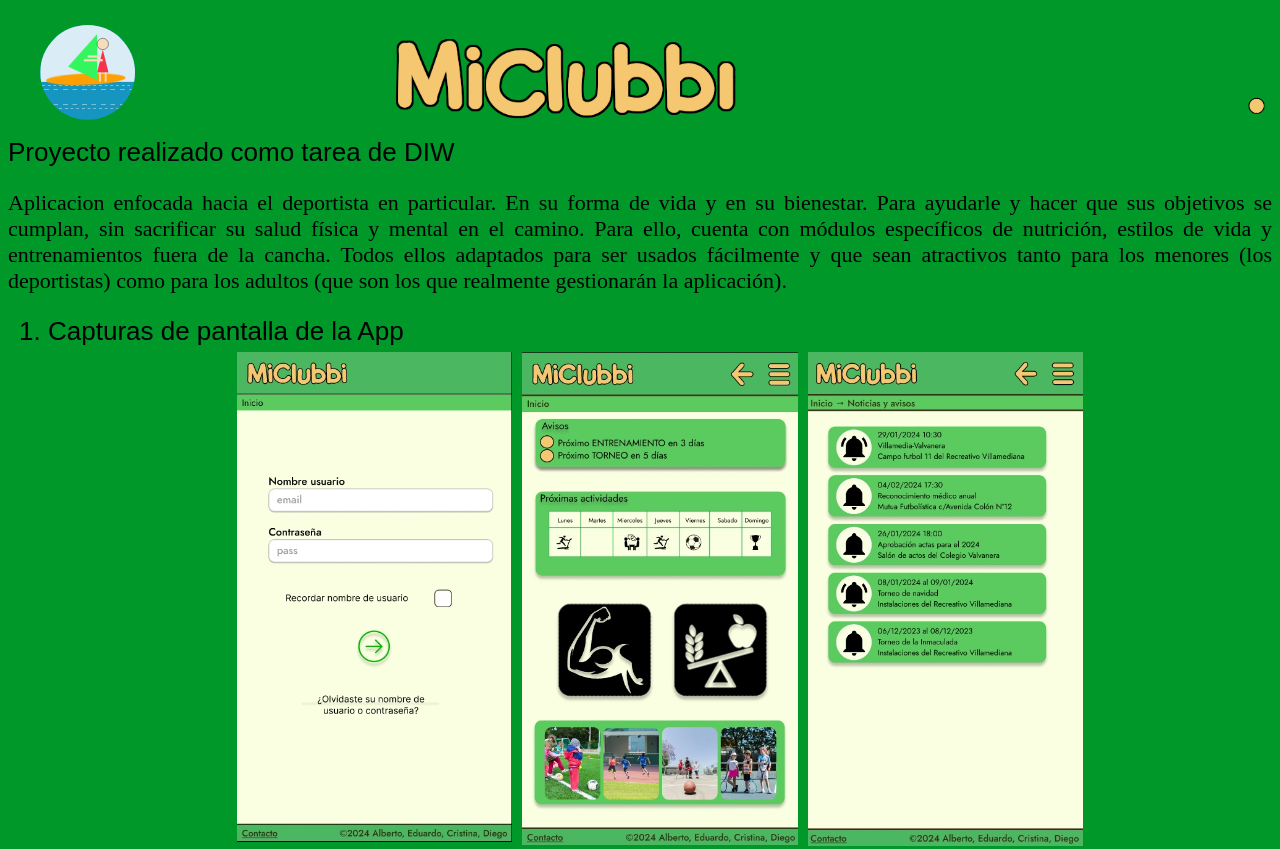
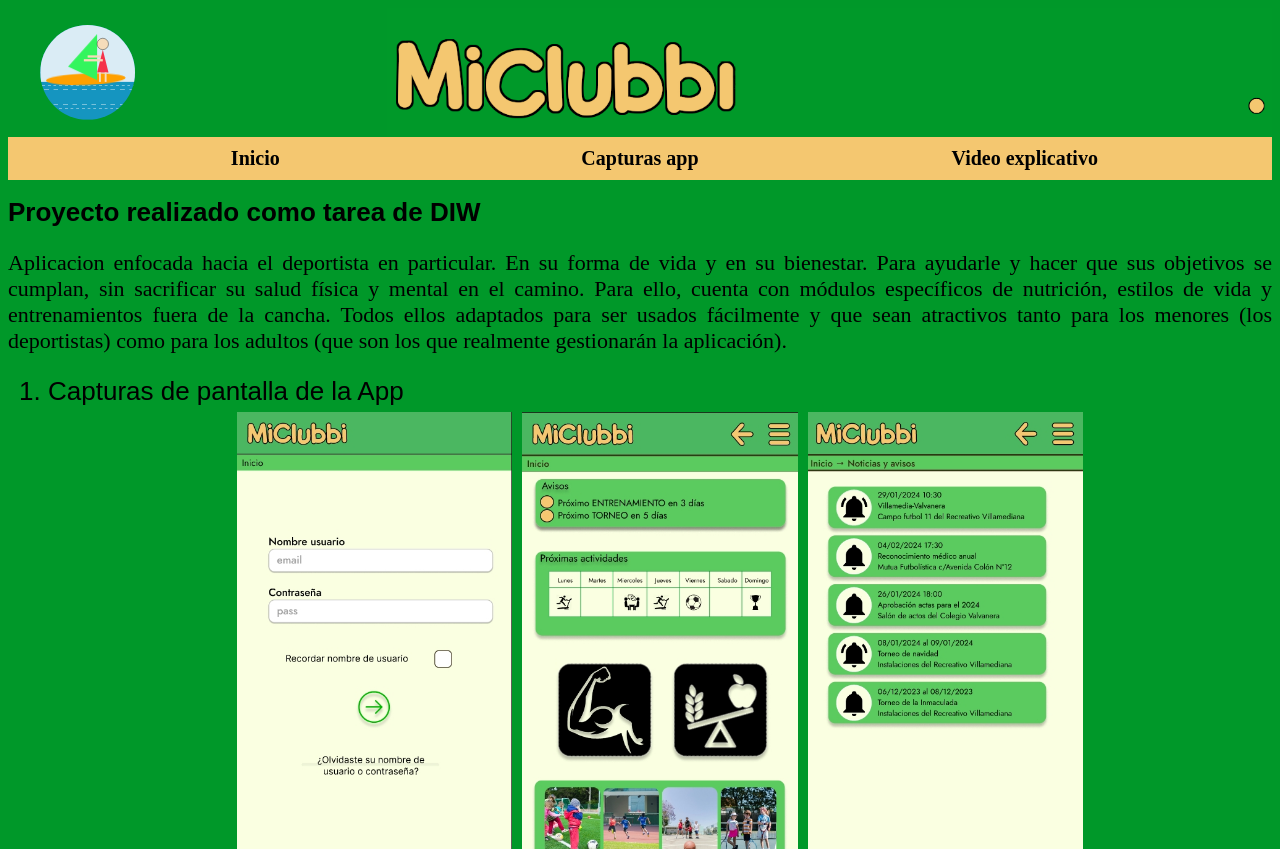
Before and after one commit to cvillacrod/DIW_tarea07, a plain HTML site: page index.html in a window 1280 px wide. Shown: the top 849 px of the page. Drawn offline with Linux system fonts and the light colour scheme.

Commit message:
Add files via upload

```diff
--- a/index.html
+++ b/index.html
@@ -1,9 +1,9 @@
 <!DOCTYPE html>
-<html>
+<html lang="es">
 <head>
     <meta charset='utf-8'>
     <meta http-equiv='X-UA-Compatible' content='IE=edge'>
-    <title>Page Title</title>
+    <title>MiClubbi</title>
     <meta name='viewport' content='width=device-width, initial-scale=1'>
     <!--<link rel='stylesheet' type='text/css' media='screen' href='css/styles.css'>-->
     <link rel='stylesheet' type='text/css' media='screen' href='salida.css'>
@@ -15,7 +15,7 @@
         <div class="contenedor-titulo">
 
             <div class="svg-container">
-                <svg width="100%" height="100%" viewBox="0 0 2000 500" >
+                <svg  viewBox="0 0 2000 500" >
                     <!-- define el area circular para recortar del svg -->
                     <defs>
                         <clipPath id="circleClip">
@@ -62,27 +62,38 @@
             </div>
 
             <div class="contenedor-logo">
-                <img width="100%" height="100%" src="animacion/letras_bolita_fondo.gif" alt="Nombre App">
+                <img src="animacion/letras_bolita_fondo.gif" alt="Nombre App">
             </div>
 
         </div>
 
-        <div class="titulo">Proyecto realizado como tarea de DIW</div>
+        <!-- Barra de navegación -->
+    <nav>
+        <ul class="barra-navegacion">
+            <li><a href="#titulo">Inicio</a></li>
+            <li><a href="#layout_imagenes">Capturas app</a></li>
+            <li><a href="#tutorial">Video explicativo</a></li>
+        </ul>
+    </nav>
+
+    </header>
+
+    <main>
+
+        <h1 id="titulo" class="titulo">Proyecto realizado como tarea de DIW</h1>
         <p class="parrafo">Aplicacion enfocada hacia el deportista en particular. En su forma de vida y en su bienestar. Para ayudarle y hacer que sus objetivos se cumplan,
             sin sacrificar su salud física y mental en el camino.
             Para ello, cuenta con módulos específicos de nutrición, estilos de vida y entrenamientos fuera de la cancha.
             Todos ellos adaptados para ser usados fácilmente y que sean atractivos tanto para los menores (los deportistas)
             como para los adultos (que son los que realmente gestionarán la aplicación).</p>
 
-    </header>
 
-    <main>
-        <ol class="lista-numerada">
+            <ol id="layout_imagenes" class="lista-numerada">
 
                 <!--<div class="texto_layout">Capturas de pantalla de la App</div>-->
                 <li>Capturas de pantalla de la App</li>
 
-            <section id="layout_imagenes">
+
                     <div class="contenedor-imagenes">
                         <div class="fila">
                             <div class="columna">
@@ -107,11 +118,12 @@
                             </div>
                         </div>
                     </div>
-            </section>
+
+
+                <!-- <h1 class="titulo">Video Tutorial: Introducción a Miclubbi</h1>-->
+                <li>Video Tutorial: Introducción a Miclubbi</li>
 
                 <section id="tutorial">
-               <!-- <h1 class="titulo">Video Tutorial: Introducción a Miclubbi</h1>-->
-                <li>Video Tutorial: Introducción a Miclubbi</li>
 
                     <div class="contenedor-video">
                         <div style="padding:74.72% 0 0 0;position:relative;">
--- a/sass/input.scss
+++ b/sass/input.scss
@@ -2,9 +2,9 @@
 $bordes: black;
 $border-width: 2px;
 $texto:black;
-$letras_logo: #f3f0ae;
+$letras_logo: #f4c770;
 $enlace: #FFA000;
-$fondo: #009929;
+$fondo_color: #009929;
 $mar: #1595c0;
 $olas: #daecf5;
 $cielo:#daecf5;
@@ -24,7 +24,10 @@ $sgv_max-width: 100%;
 $video_width: 50%;
 $max-width:100%;
 $contenedor-imagenes-width: 70%;
+
+$width_nav: 30%;
 $margen-sup: 10px;
+$padding_nav: 10px;
 
 $sizes:(18px,20px,22px,24px,26px);
 
@@ -38,6 +41,41 @@ body{
     background-color:$fondo;
 }*/
 
+/* barra de navegacon */
+ul.barra-navegacion {
+    list-style-type: none;
+    margin: 0;
+    padding: 0;
+    background-color: $letras_logo;
+    text-align: center;
+    font-size:  nth($sizes,3);
+}
+
+/*elementos de la barra de navegacion */
+ul.barra-navegacion li {
+    display: inline-block;
+    width: $width_nav; /* Cada elemento ocupa un tercio del ancho */
+}
+
+/* enlaces */
+ul.barra-navegacion li a {
+    display: block;
+    color: $texto;
+    text-decoration: none;
+    padding: $padding_nav;
+    font-weight: bold;
+}
+
+ul.barra-navegacion li a:hover {
+    color: $fondo_color;
+}
+
+/* Media query para dispositivos móviles */
+@media screen and (max-width: 600px) {
+    ul.barra-navegacion li {
+        width: 100%; /* Cada elemento ocupa todo el ancho */
+    }
+}
 
 
 /*define un mixin */
```
Also changed, not shown: salida.css. Lines whose indentation alone changed are shown as unchanged.
